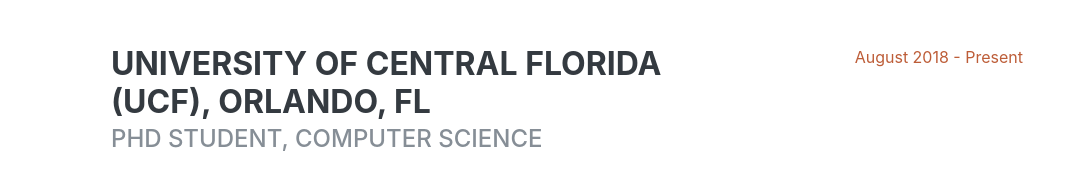
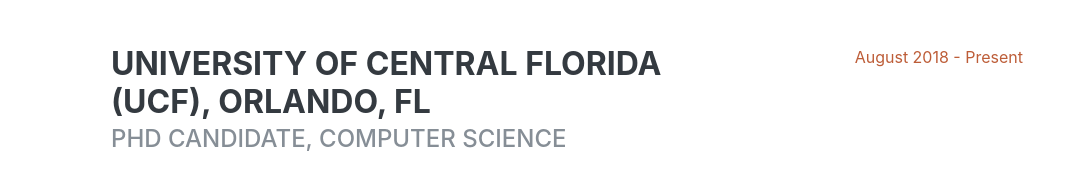
Before and after one commit to mahfuzsustbd/mahfuzsustbd.github.io, a website: page index.html in a window 1280 px wide. Shown: the part 4809-4979 px from the top of the page, without its empty margins (209-1280 px from the left). Drawn offline with Linux system fonts and the light colour scheme; files whose address does not match are found by name; a web font is replaced by a local one.

Commit message:
Update index.html

```diff
--- a/index.html
+++ b/index.html
@@ -336,7 +336,7 @@
           <div class="resume-item d-flex flex-column flex-md-row mb-5">
             <div class="resume-content mr-auto">
               <h3 class="mb-0">University of Central Florida (UCF), Orlando, FL</h3>
-              <div class="subheading mb-3">PhD Student, Computer Science</div>
+              <div class="subheading mb-3">PhD Candidate, Computer Science</div>
               <!-- <div>Computer Science</div> -->
               <p>Advisor: Shaojie Zhang <br />
                 Expected Graduation: Summer 2023</p>
```
